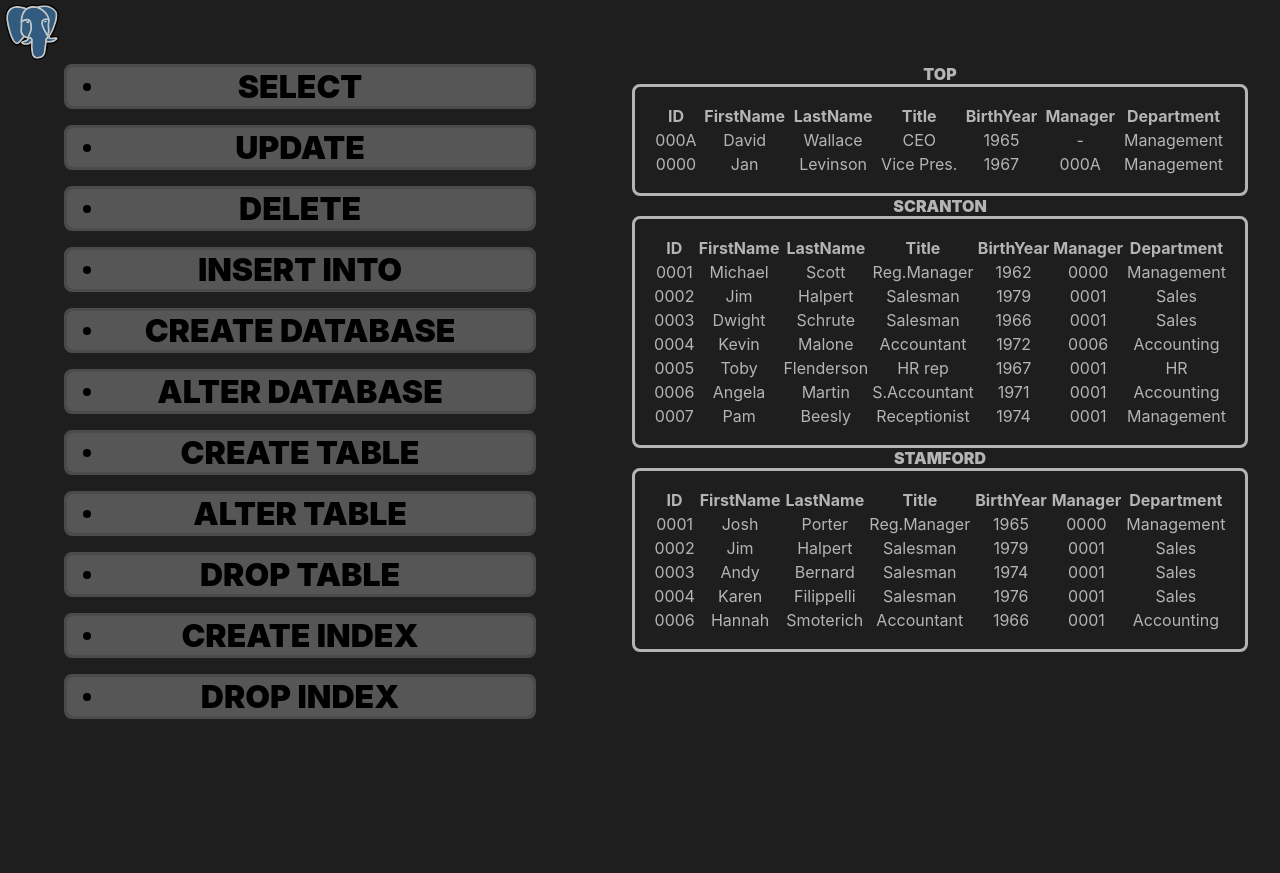
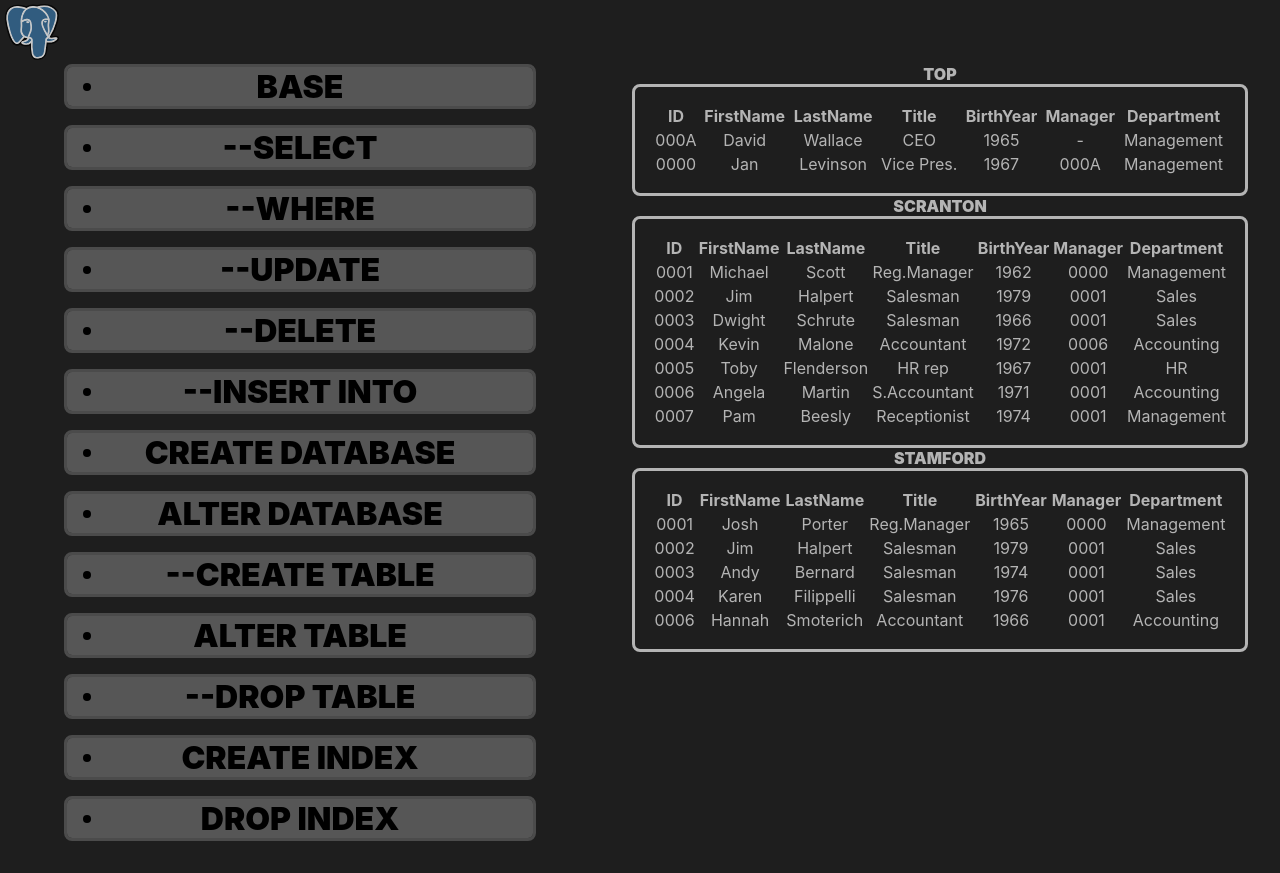
Before and after one commit to Kuovinen/rstudy, a React (Create React App) app: page / in a window 1280 px wide. Before the commit the page ends 800 px from the top, so only its background shows below. Built offline with nearby package versions, Linux system fonts and the light colour scheme.

Commit message:
added actual data

```diff
--- a/src/components/sqlData.tsx
+++ b/src/components/sqlData.tsx
@@ -1,77 +1,240 @@
 /*
-<span className='yellow'>data</span>
+<span className='yellow2'></span>
+<span className='green2'>RESULT</span>
 */
 <span className="yellow"></span>;
 const arr = [
   {
-    title: "SELECT",
+    title: "BASE",
     description: (
       <span>
         extracts<span className="yellow"> data </span>from a database
       </span>
     ),
-    example: "string",
-    result: "result",
+    example: <span>data</span>,
+    result: <span className="green2">RESULT</span>,
   },
   {
-    title: "UPDATE",
-    description: <span>updates data in a database</span>,
-    example: "string",
-    result: "result",
+    title: "--SELECT",
+    description: <span>extracts data from a database</span>,
+    example: (
+      <span>
+        <span className="green2">SELECT</span> firstName, birthYear{" "}
+        <span className="yellow2">FROM</span> "hq";
+        <span className="green1">
+          --If instead of firstName, birthYear we put * it selects all COLUMNS
+          from table called hq
+        </span>
+      </span>
+    ),
+    result: (
+      <div>
+        RESULT:
+        <div>
+          {" "}
+          <table className="tableSQL" style={{ border: "none" }}>
+            <tr>
+              <td>David</td>
+              <td>1965 </td>
+            </tr>{" "}
+            <tr>
+              <td>Jan</td>
+              <td>1967 </td>
+            </tr>
+          </table>
+        </div>
+      </div>
+    ),
   },
   {
-    title: "DELETE",
-    description: <span>deletes data from a database</span>,
-    example: "string",
-    result: "result",
+    title: "--WHERE",
+    description: <span>sets conditions for queries</span>,
+    example: (
+      <span>
+        <span className="yellow2">SELECT</span>*{" "}
+        <span className="yellow2">FROM</span> scranton{" "}
+        <span className="green2">WHERE</span> name='Michael';
+      </span>
+    ),
+    result: (
+      <span>
+        RESULT:{" "}
+        <div>
+          {" "}
+          <table className="tableSQL" style={{ border: "none" }}>
+            <tr>
+              <td>0001</td>
+              <td>Michael </td>
+              <td>Scott</td>
+              <td>Reg.Manager</td>
+              <td>1962</td>
+              <td>0000</td>
+              <td>Management</td>
+            </tr>
+          </table>
+        </div>
+      </span>
+    ),
   },
   {
-    title: "INSERT INTO",
+    title: "--UPDATE",
+    description: <span>updates data in a database</span>,
+    example: (
+      <span>
+        <span className="green2">UPDATE</span> "scranton"{" "}
+        <span className="yellow2">SET</span> title = boss{" "}
+        <span className="yellow2">WHERE</span> firstName = Michael;
+      </span>
+    ),
+    result: (
+      <div>
+        RESULT: Micheal scott title changes to boss
+        <div>
+          <table className="tableSQL" style={{ border: "none" }}>
+            <tr>
+              <td>0008</td>
+              <td>Michael </td>
+              <td>Scott</td>
+              <td>boss</td>
+              <td>1962 </td>
+              <td>0000</td>
+              <td>Management</td>
+            </tr>
+          </table>
+        </div>
+      </div>
+    ),
+  },
+  {
+    title: "--DELETE",
+    description: <span>deletes data from a database</span>,
+    example: (
+      <span>
+        <span className="green2">DELETE</span>{" "}
+        <span className="yellow2">FROM </span> "scranton" WHERE name=Jim ;
+      </span>
+    ),
+    result: <span>RESULT: Jim quits the scranton branch</span>,
+  },
+  {
+    title: "--INSERT INTO",
     description: <span>inserts new data into a database</span>,
-    example: "string",
-    result: "result",
+    example: (
+      <span>
+        <span className="green2">INSERT INTO</span> "scranton" (firstName,
+        lastName, title, birthYear, manager, department){" "}
+        <span className="yellow2">VALUES </span>
+        ('Ryan' , 'Howard' , 'intern', 1979 , 0001, 'Sales');
+        <span className="green1">
+          --assuming id is SERIAL.The order of column names not linked to table
+          order, but dictates the order of values. Single quotes indicate text
+          to SQL, so it doesn't assume keywords in this case.NOT double quotes!
+        </span>
+      </span>
+    ),
+    result: (
+      <div>
+        RESULT: inside scranton table a new entry appears
+        <div>
+          <table className="tableSQL" style={{ border: "none" }}>
+            <tr>
+              <td>0008</td>
+              <td>Ryan </td>
+              <td>Howard</td>
+              <td>intern</td>
+              <td>1979 </td>
+              <td>0001</td>
+              <td>Sales</td>
+            </tr>
+          </table>
+        </div>
+      </div>
+    ),
   },
   {
     title: "CREATE DATABASE",
     description: <span>creates a new database</span>,
-    example: "string",
-    result: "result",
+    example: <span>data</span>,
+    result: <span className="green">RESULT</span>,
   },
   {
     title: "ALTER DATABASE",
     description: <span>modifies a database</span>,
-    example: "string",
-    result: "result",
+    example: <span>data</span>,
+    result: <span className="green">RESULT</span>,
   },
   {
-    title: "CREATE TABLE",
-    description: <span>modifies a new table</span>,
-    example: "string",
-    result: "result",
+    title: "--CREATE TABLE",
+    description: (
+      <span>
+        Creates a new table. In the example below the new table is called
+        'profile', it's <span className="yellow1">PRIMARY KEY</span> will be
+        'id', it'll have a column 'name' and 'email' of{" "}
+        <span className="yellow1">VARCHAR(255)</span> datatype, a 'password'
+        column of <span className="yellow1">TEXT</span> datatype and an 'age'
+        column of datatype <span className="yellow1">INT</span>. Notice the
+        comment is started with '--' Also password is TEXT type because irl it's
+        likely to be a long hash text. So no constraits are logical.
+      </span>
+    ),
+    example: (
+      <span>
+        <span className="green2">CREATE TABLE</span> profile (id{" "}
+        <span className="yellow2">SERIAL PRIMARY KEY</span>, name{" "}
+        <span className="yellow2">VARCHAR(100)</span>, email
+        <span className="yellow2">VARCHAR(255)</span>, password{" "}
+        <span className="yellow2">TEXT</span>, age{" "}
+        <span className="yellow2">INT</span>);
+        <span className="green1">
+          {
+            '--VARCHAR = TEXT has a constraint of 255 character length. SERIAL=INT that automatically adds 1 to current id as new entities are made. PRIMARY = unique NB! If the value name needs to be an SQL keyword, wrap it in double quotes (not single!). Profile=> "user" <-otherwise user would have been picked up as a keyword. Names should be singular, not plural form. '
+          }
+        </span>
+      </span>
+    ),
+    result: (
+      <div>
+        <div>RESULT:</div>
+        <span id="table0">profile</span>
+        <table className="tableSQL">
+          <tr>
+            <th>id</th>
+            <th>name</th>
+            <th>email</th>
+            <th>password</th>
+            <th>age</th>
+          </tr>
+        </table>
+      </div>
+    ),
   },
   {
     title: "ALTER TABLE",
-    description: <span>modifies a able</span>,
-    example: "string",
-    result: "result",
+    description: <span>modifies a table</span>,
+    example: <span>data</span>,
+    result: <span className="green">RESULT</span>,
   },
   {
-    title: "DROP TABLE",
+    title: "--DROP TABLE",
     description: <span>deletes a table</span>,
-    example: "string",
-    result: "result",
+    example: (
+      <span>
+        <span className="yellow2">DROP TABLE</span> scranton;
+      </span>
+    ),
+    result: <span>RESULT: scranton table is gone</span>,
   },
   {
     title: "CREATE INDEX",
     description: <span>creates an index (search key)</span>,
-    example: "string",
-    result: "result",
+    example: <span>data</span>,
+    result: <span className="green">scranton table is deleted.</span>,
   },
   {
     title: "DROP INDEX",
     description: <span>deletes an index</span>,
-    example: "string",
-    result: "result",
+    example: <span>data</span>,
+    result: <span className="green">RESULT</span>,
   },
 ];
 export default arr;
```
